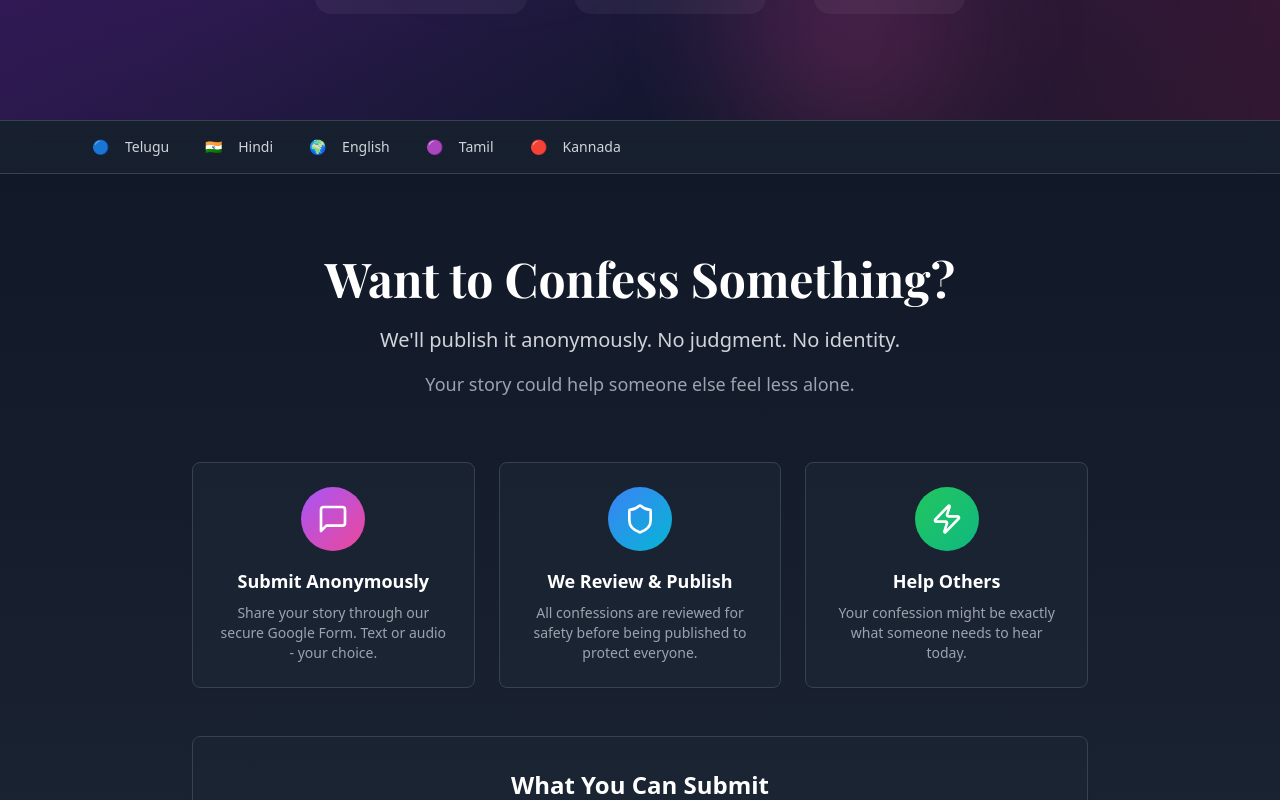
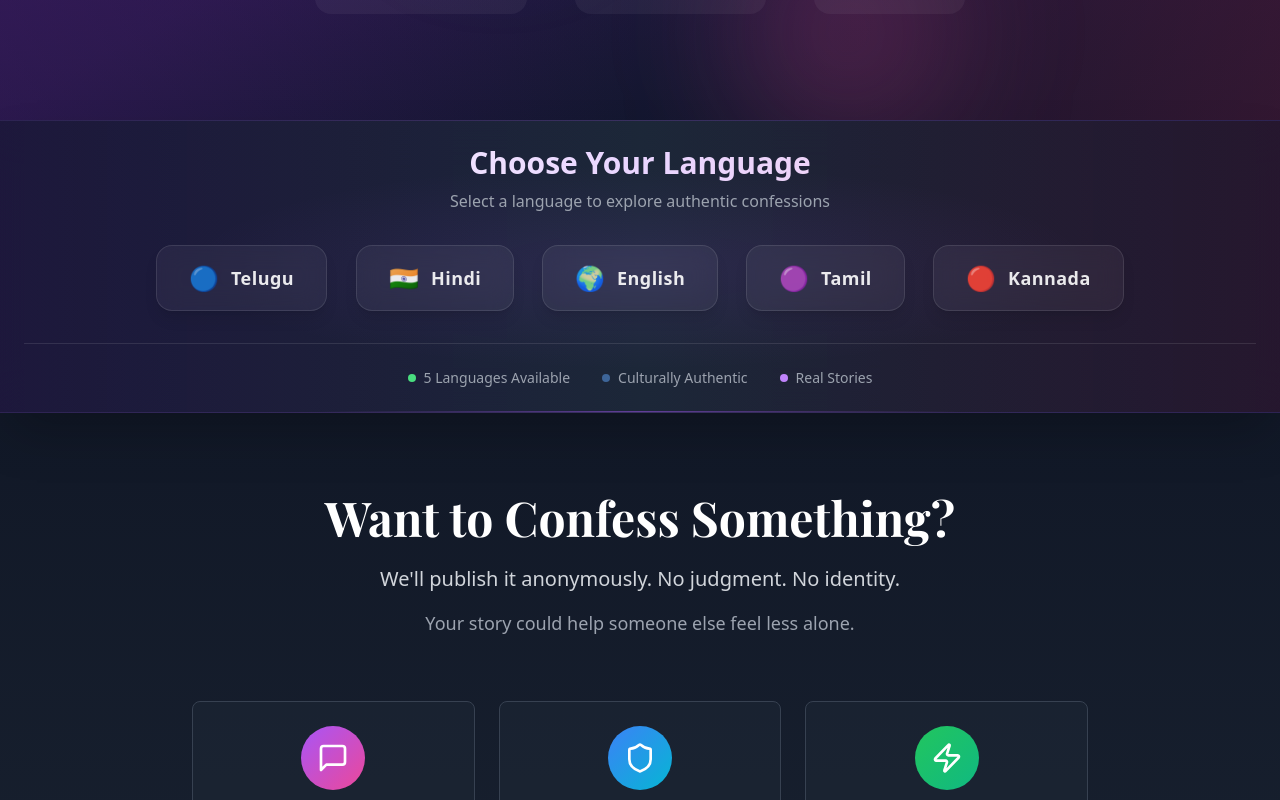
Before and after one commit to rakeshj1802/whisper-truth-unveiled-stories, a React (Vite) app: page / in a window 1280 px wide. Shown: the part 680-1480 px from the top of the page. Built offline with nearby package versions, Linux system fonts and the light colour scheme.

Commit message:
Refine website design for professionalism
Improve overall website design, including animations and layout.

```diff
--- a/src/components/LanguageCategoriesNav.tsx
+++ b/src/components/LanguageCategoriesNav.tsx
@@ -15,30 +15,35 @@ const languageCategories = [
     name: "Telugu",
     icon: "🔵",
     slug: "te",
+    color: "from-blue-500 to-blue-600"
   },
   {
     id: "hi",
     name: "Hindi",
     icon: "🇮🇳",
     slug: "hi",
+    color: "from-orange-500 to-red-500"
   },
   {
     id: "en",
     name: "English",
     icon: "🌍",
     slug: "en",
+    color: "from-emerald-500 to-teal-600"
   },
   {
     id: "ta",
     name: "Tamil",
     icon: "🟣",
     slug: "ta",
+    color: "from-purple-500 to-violet-600"
   },
   {
     id: "kn",
     name: "Kannada",
     icon: "🔴",
     slug: "kn",
+    color: "from-red-500 to-pink-600"
   },
 ];
 
@@ -52,10 +57,26 @@ const LanguageCategoriesNav: React.FC<LanguageCategoriesNavProps> = ({
   onSelectLanguage,
 }) => {
   return (
-    <nav className="bg-gray-800/50 backdrop-blur-md py-3 border-b border-t border-gray-700">
-      <div className="max-w-6xl mx-auto px-4">
-        <NavigationMenu>
-          <NavigationMenuList className="flex flex-wrap justify-center gap-1 md:gap-2">
+    <nav className="relative bg-gradient-to-r from-slate-900/95 via-slate-800/90 to-slate-900/95 backdrop-blur-xl border-y border-purple-500/20 shadow-2xl">
+      {/* Enhanced Background Effects */}
+      <div className="absolute inset-0 bg-gradient-to-r from-purple-900/20 via-transparent to-pink-900/20"></div>
+      <div className="absolute inset-0 bg-[radial-gradient(ellipse_at_center,_var(--tw-gradient-stops))] from-purple-500/10 via-transparent to-transparent"></div>
+
+      {/* Content Container */}
+      <div className="relative max-w-7xl mx-auto px-6 py-6">
+        {/* Section Header */}
+        <div className="text-center mb-8">
+          <h3 className="text-2xl md:text-3xl font-bold bg-gradient-to-r from-white via-purple-200 to-pink-200 bg-clip-text text-transparent mb-2">
+            Choose Your Language
+          </h3>
+          <p className="text-gray-400 text-sm md:text-base">
+            Select a language to explore authentic confessions
+          </p>
+        </div>
+
+        {/* Navigation Menu */}
+        <NavigationMenu className="mx-auto">
+          <NavigationMenuList className="flex flex-wrap justify-center gap-4 md:gap-6">
             {languageCategories.map((language, index) => {
               const isActive = language.slug === selectedLanguageSlug;
               return (
@@ -64,24 +85,82 @@ const LanguageCategoriesNav: React.FC<LanguageCategoriesNavProps> = ({
                     variant="ghost"
                     onClick={() => onSelectLanguage(language.slug)}
                     className={cn(
-                      "text-gray-300 hover:bg-purple-500/20 hover:text-purple-300 focus:bg-purple-500/20 focus:text-purple-300 text-xs sm:text-sm px-2 py-1 h-auto sm:px-3",
-                      "transition-all duration-200 ease-in-out hover:scale-105",
-                      isActive && "bg-purple-600/30 text-purple-200 ring-1 ring-purple-500 scale-105",
-                      "animate-fade-in"
+                      "group relative overflow-hidden px-8 py-4 h-auto rounded-2xl",
+                      "bg-white/5 backdrop-blur-md border border-white/10",
+                      "hover:bg-white/10 hover:border-purple-400/50 hover:scale-105",
+                      "transition-all duration-500 ease-out",
+                      "text-white/90 hover:text-white",
+                      "shadow-lg hover:shadow-purple-500/25",
+                      isActive && [
+                        "bg-gradient-to-r", language.color,
+                        "border-transparent shadow-xl scale-105",
+                        "text-white ring-2 ring-white/20"
+                      ],
+                      "animate-fade-in-scale"
                     )}
-                    style={{ animationDelay: `${index * 80}ms` }}
+                    style={{
+                      animationDelay: `${index * 100}ms`,
+                      animationFillMode: 'both'
+                    }}
                   >
-                    <span role="img" aria-label={language.name} className="mr-1.5 sm:mr-2">
-                      {language.icon}
-                    </span>
-                    {language.name}
+                    {/* Background Gradient Effect */}
+                    <div className={cn(
+                      "absolute inset-0 opacity-0 group-hover:opacity-20 transition-opacity duration-500",
+                      "bg-gradient-to-r", language.color
+                    )}></div>
+
+                    {/* Active State Background */}
+                    {isActive && (
+                      <div className="absolute inset-0 bg-gradient-to-r from-white/10 to-transparent animate-pulse"></div>
+                    )}
+
+                    {/* Content */}
+                    <div className="relative flex items-center gap-3">
+                      <span
+                        role="img"
+                        aria-label={language.name}
+                        className="text-2xl transform group-hover:scale-110 transition-transform duration-300"
+                      >
+                        {language.icon}
+                      </span>
+                      <span className="font-semibold text-lg tracking-wide">
+                        {language.name}
+                      </span>
+
+                      {/* Active Indicator */}
+                      {isActive && (
+                        <div className="w-2 h-2 bg-white rounded-full animate-pulse ml-1"></div>
+                      )}
+                    </div>
+
+                    {/* Hover Shine Effect */}
+                    <div className="absolute inset-0 -top-2 -left-2 bg-gradient-to-r from-transparent via-white/10 to-transparent transform -skew-x-12 -translate-x-full group-hover:translate-x-full transition-transform duration-700"></div>
                   </Button>
                 </NavigationMenuItem>
               );
             })}
           </NavigationMenuList>
         </NavigationMenu>
+
+        {/* Professional Stats Bar */}
+        <div className="flex justify-center items-center gap-8 mt-8 pt-6 border-t border-white/10">
+          <div className="flex items-center gap-2 text-gray-400 text-sm">
+            <div className="w-2 h-2 bg-green-400 rounded-full animate-pulse"></div>
+            <span>5 Languages Available</span>
+          </div>
+          <div className="flex items-center gap-2 text-gray-400 text-sm">
+            <div className="w-2 h-2 bg-blue-400 rounded-full animate-pulse" style={{ animationDelay: '1s' }}></div>
+            <span>Culturally Authentic</span>
+          </div>
+          <div className="flex items-center gap-2 text-gray-400 text-sm">
+            <div className="w-2 h-2 bg-purple-400 rounded-full animate-pulse" style={{ animationDelay: '2s' }}></div>
+            <span>Real Stories</span>
+          </div>
+        </div>
       </div>
+
+      {/* Bottom Glow Effect */}
+      <div className="absolute bottom-0 left-1/2 transform -translate-x-1/2 w-1/2 h-px bg-gradient-to-r from-transparent via-purple-500/50 to-transparent"></div>
     </nav>
   );
 };
```
